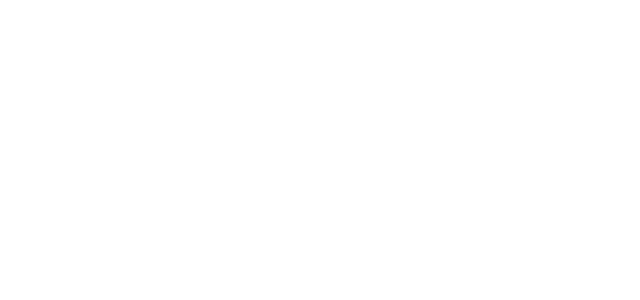
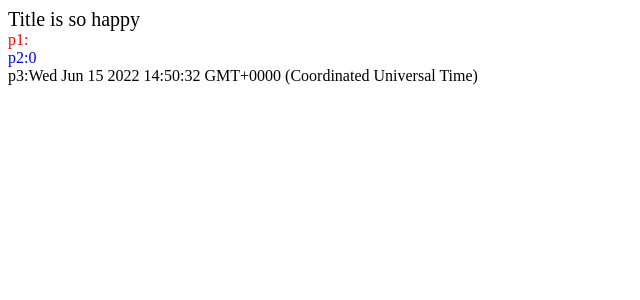
Before and after one commit to yunity29/nuxt3-starter, a Nuxt app in the folder frontend/: page /directory/child in a window 1280 px wide. Before the commit this address had no page. Shown: the top 300 px of the page, without its empty margins (0-640 px from the left). Built offline with nearby package versions, Linux system fonts and the light colour scheme.

Commit message:
ファイル構造を変更

```diff
--- a/frontend/src/pages/directory/child-ren.vue
+++ b/frontend/src/pages/directory/child.vue
@@ -1,6 +1,6 @@
 <template>
   <div class="wrap">
-    <Header title="so happy"></Header>
+    <TheHeader title="so happy" />
     <div class="row-1" @click="pi1Add()">p1:{{ state.p1 }}</div>
     <div class="row-2">p2:{{ state.p2 }}</div>
     <div class="row-3" @click="pi3Add()">p3:{{ state.p3 }}</div>
@@ -8,6 +8,8 @@
 </template>
 <script lang="ts" setup>
 import { reactive } from 'vue';
+// import TheHeader from 'components/TheHeader.vue';
+const TheHeader = resolveComponent('TheHeader');
 
 const state = reactive({
   p1: '',
@@ -28,6 +30,8 @@ const pi3Add = () => {
 
 <style lang="scss" scoped>
 .wrap {
+
+
   .row-1 {
     color: red;
   }
--- a/frontend/src/pages/index.vue
+++ b/frontend/src/pages/index.vue
@@ -1,6 +1,4 @@
-<template>
-
-</template>
+<template></template>
 <script setup>
 definePageMeta({
   middleware: ['auth'],
```
Also changed, not shown: frontend/src/components/TheHeader.vue (renamed from frontend/src/components/HeaderCompornent.vue), frontend/src/pages/login/index.vue (renamed from frontend/src/pages/loginPage.vue).
